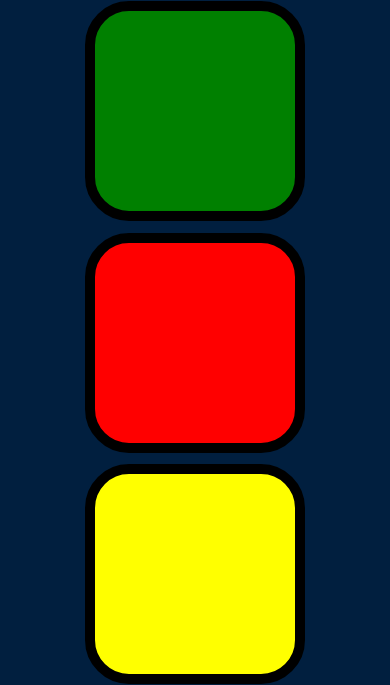
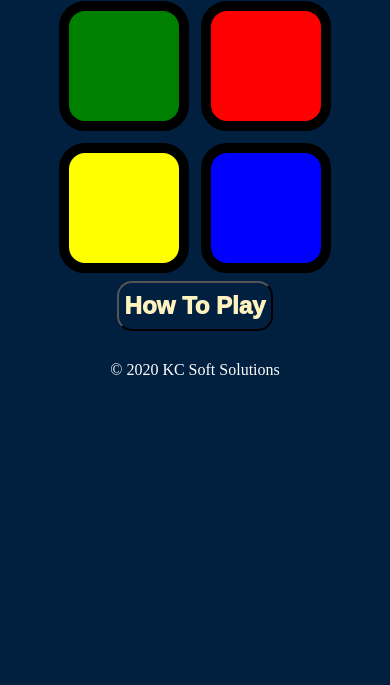
Before and after one commit to HENRYKC24/simon-game, a plain HTML site: page index.html in a window 390 px wide. Shown: the part 175-860 px from the top of the page. Drawn offline with nearby package versions, Linux system fonts and the light colour scheme.

Commit message:
adjust button sizes

```diff
--- a/styles.css
+++ b/styles.css
@@ -114,7 +114,7 @@ body {
 }
 
 .tips-btn {
-  width: 25%;
+  /* width: 25%; */
   margin: auto;
   text-align: center;
   background-color: #fff;
@@ -164,7 +164,6 @@ body {
   max-width: 800px;
   margin: auto;
   color: white;
-  text-align: justify;
   padding: 10px 20px 50px;
   font-size: 1.5rem;
 }
@@ -178,8 +177,8 @@ body {
 
 @media only screen and (max-width: 400px) {
   .btn {
-    height: 200px;
-    width: 200px;
+    height: 110px;
+    width: 110px;
   }
 }
 
```
